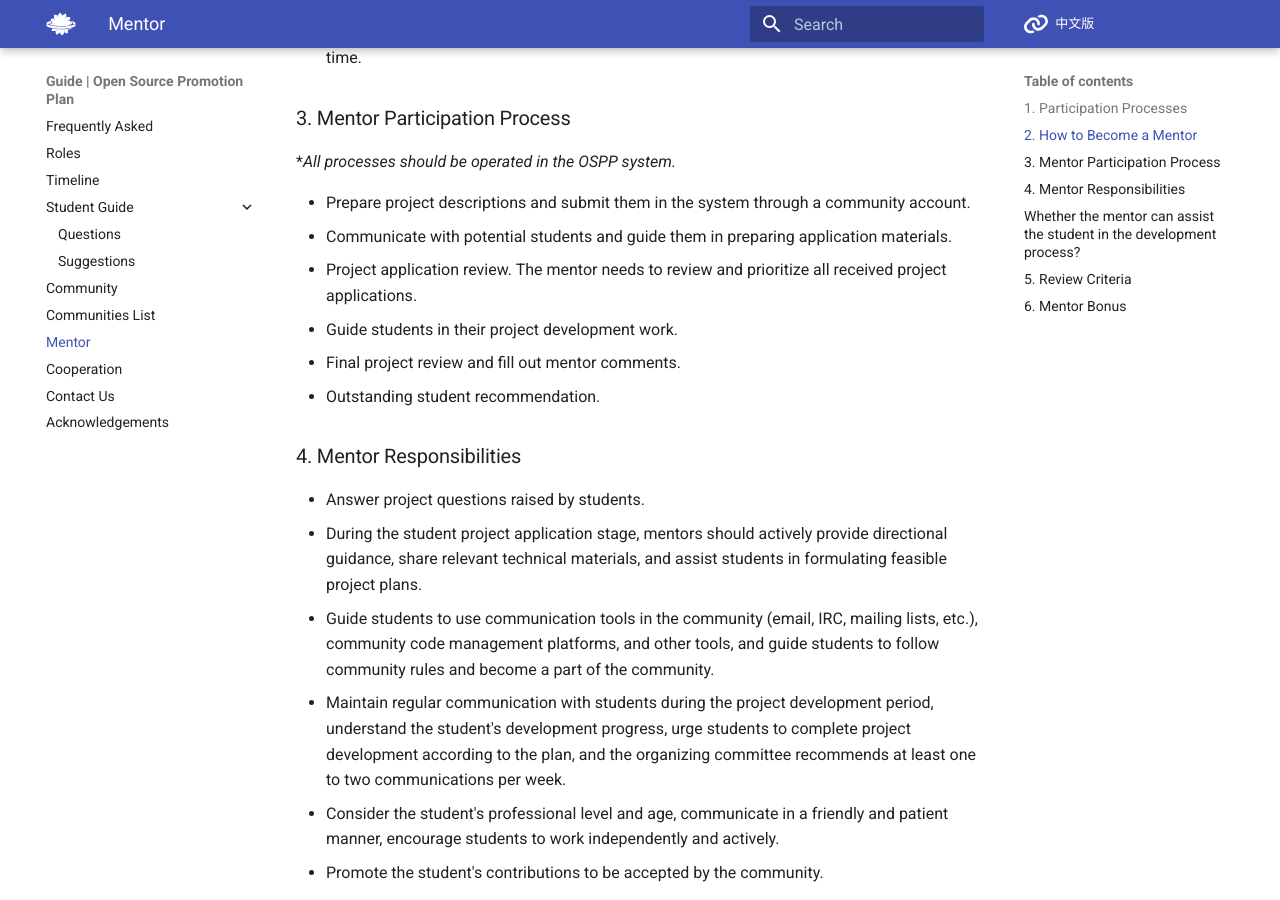
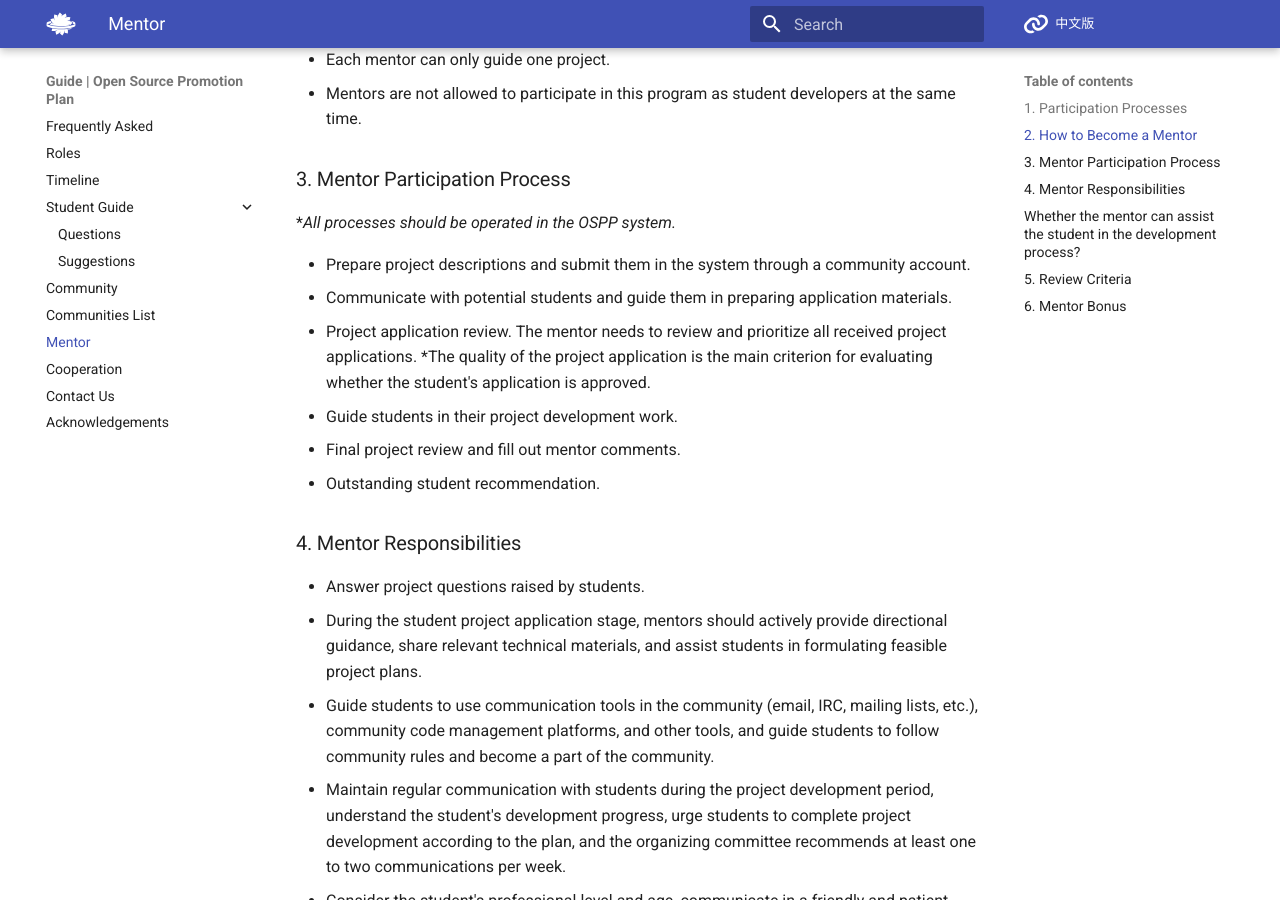
Before and after one commit to summer-ospp/help-en, an MkDocs documentation site: the page built from docs/mentor.md, in a window 1280 px wide and 900 px high, scrolled down 1955 px. Built offline with MkDocs 1.6.1 and Material for MkDocs 9.7.7, drawn with Linux system fonts in a browser that asks for light colours; comment, search, counter and statistics services are not loaded; some of the changed text lies outside the part shown.

Commit message:
Update mentor.md

```diff
--- a/docs/mentor.md
+++ b/docs/mentor.md
@@ -15,7 +15,7 @@
 | 5    | 04/26-04/28          | Committee Review                                             | Approved projects will be posted on the official website.    |
 | 6    | 04/29                | Project Announced                                            |                                                              |
 | 7    | 04/29-06/04          | Student Registration, Communication and Project Application Submission | Deadline for student registration: 06/02 15:00 UTC+8.<br>Deadline for project application: 06/04 18:00 UTC+8. |
-| 8    | 06/05-06/25          | Project Application Review                                   | 06/05-06/11 Mentor Review<br>06/12-06/18 Community Review and Submit Community Cooperation Agreement<br>06/19-06/25 Committee Review and Sign Community Cooperation Agreement |
+| 8    | 06/05-06/25          | Project Application Review                                   | 06/05-06/11 Mentor Review<br>06/12-06/18 Community Review and Submit Community Cooperation Agreement<br>06/19-06/25 Committee Review and Sign Community Cooperation Agreement<br>*The quality of the project application is the main criterion for evaluating whether the student's application is approved. |
 | 9    | 06/26                | Accepted Student Projects Announced                          | Students can check the application results on the official website and management system. |
 | 10   | 06/26-06/30          | Community Bonding                                            | The accepted students can further communicate with the community and mentor about the project and warm up for project development. |
 | 11   | 07/01-09/30          | Coding and Development                                       | Deadline for project report and PR/MR links submission：09/30 24:00 UTC+8 |
@@ -37,7 +37,7 @@
 
 - Prepare project descriptions and submit them in the system through a community account.
 - Communicate with potential students and guide them in preparing application materials.
-- Project application review. The mentor needs to review and prioritize all received project applications.
+- Project application review. The mentor needs to review and prioritize all received project applications. *The quality of the project application is the main criterion for evaluating whether the student's application is approved.
 - Guide students in their project development work.
 - Final project review and fill out mentor comments.
 - Outstanding student recommendation.
```
